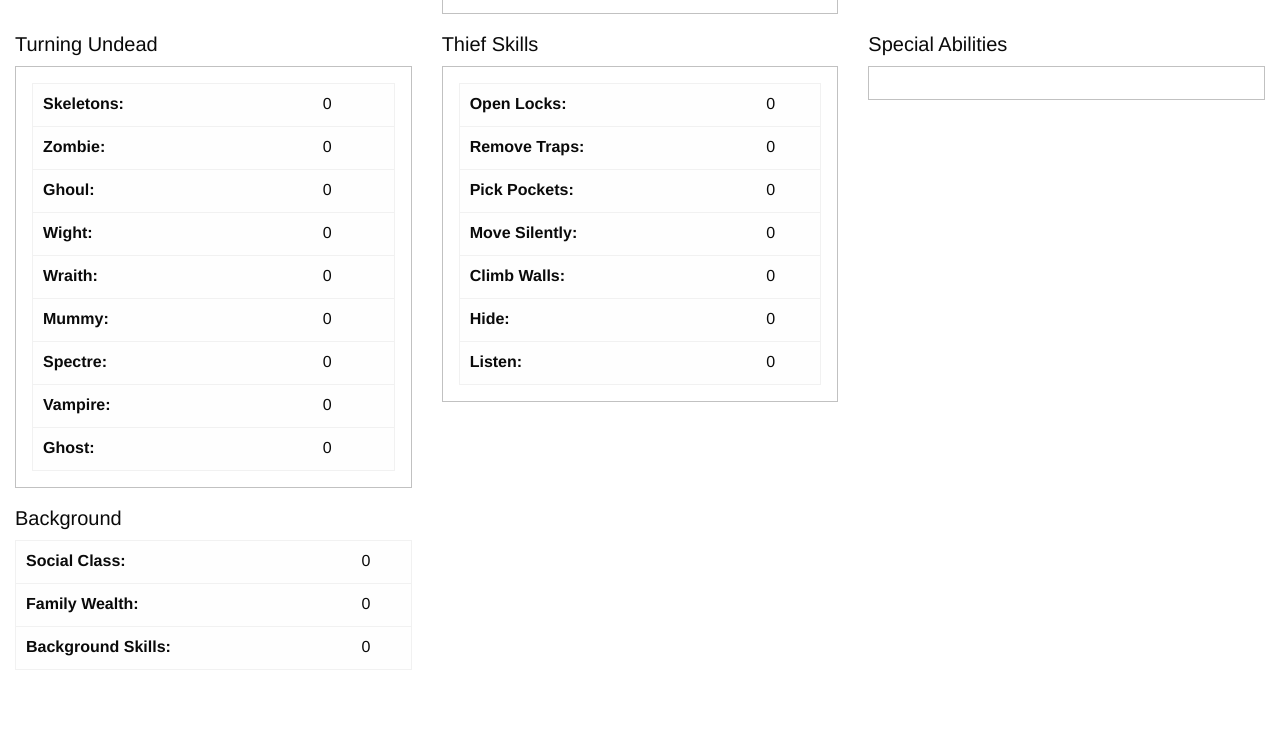
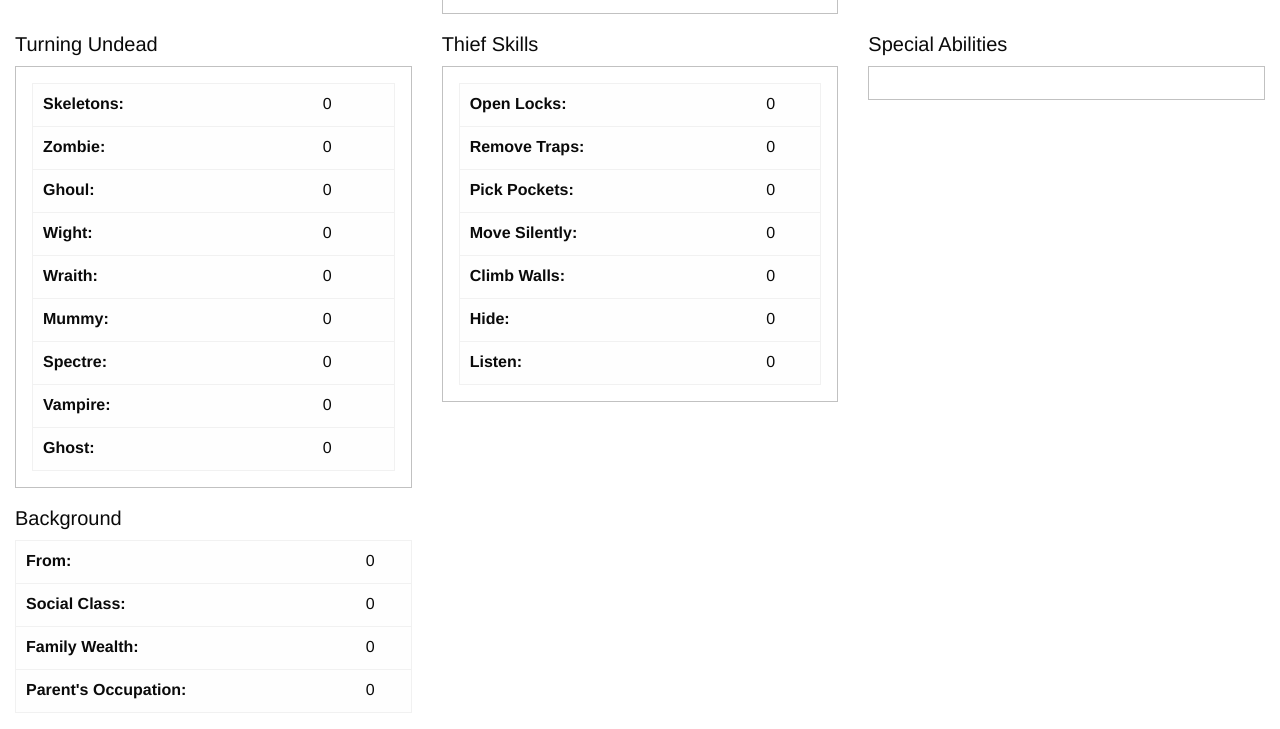
Before and after one commit to ryandavidhartman/ScalaJS, a website: page characterGenerator/index-dev.html in a window 1280 px wide. Shown: the part 865-1594 px from the top of the page. Before the commit the page ends 1551 px from the top, so only its background shows below. Drawn offline with Linux system fonts and the light colour scheme.

Commit message:
working on backgrounds

```diff
--- a/characterGenerator/index-dev.html
+++ b/characterGenerator/index-dev.html
@@ -420,6 +420,10 @@
         <h5>Background</h5>
         <table class="unstriped">
             <tr>
+                <td><strong>From:</strong></td>
+                <td><span id="nationality">0</span></td>
+            </tr>
+            <tr>
                 <td><strong>Social Class:</strong></td>
                 <td><span id="socialClass">0</span></td>
             </tr>
@@ -428,8 +432,8 @@
                 <td><span id="familyWealth">0</span></td>
             </tr>
             <tr>
-                <td><strong>Background Skills:</strong></td>
-                <td><span id="backgroundSkills">0</span></td>
+                <td><strong>Parent's Occupation:</strong></td>
+                <td><span id="parentOccupation">0</span></td>
             </tr>
         </table>
         </div>
```
Also changed, not shown: 5 other files.
